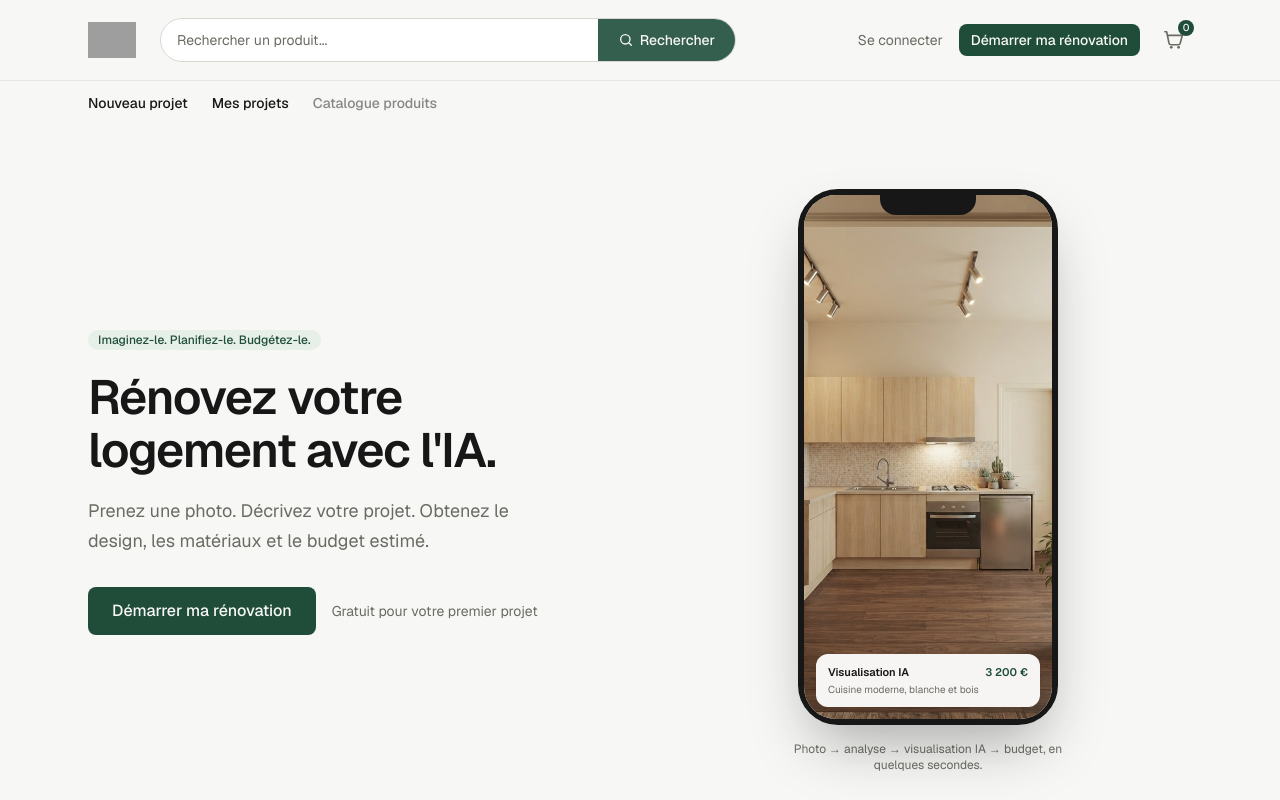
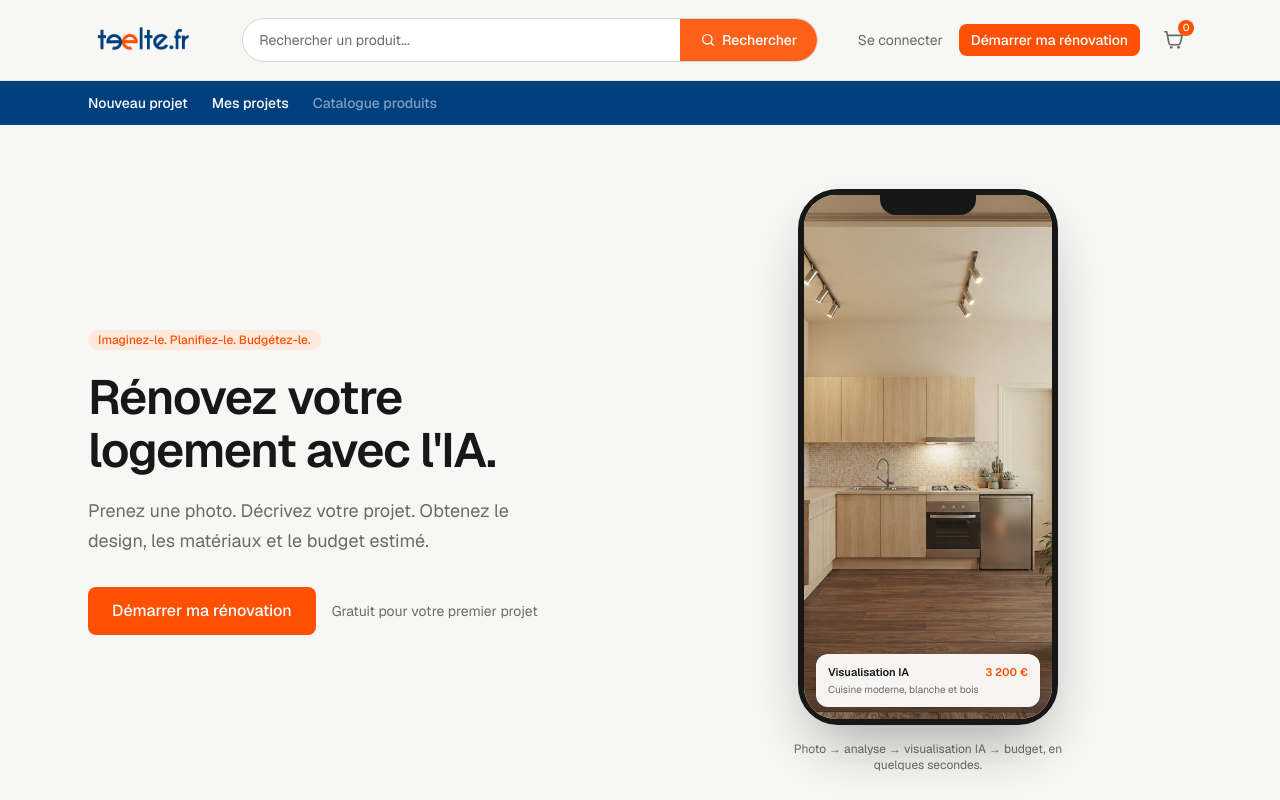
Before and after one commit to MamaTS108/home-score, a Next.js app: page / in a window 1280 px wide. Shown: the top 800 px of the page. Built offline with nearby package versions, Linux system fonts and the light colour scheme; no server answers; grey boxes are pictures that could not be loaded.

Commit message:
Fix accent colors and logo file that were never applied

```diff
--- a/src/app/globals.css
+++ b/src/app/globals.css
@@ -1,11 +1,5 @@
 @import "tailwindcss";
 
-/*
-  HOME SCORE design tokens (spec section 17)
-  Light theme only, references: Linear / Notion / Stripe / Houzz / IKEA.
-  No dark mode for the MVP — the product is meant to feel calm, editorial,
-  photography-led, not a "tech AI gimmick" UI.
-*/
 :root {
   --background: #f7f7f5;
   --surface: #ffffff;
@@ -14,11 +8,15 @@
   --border: #e6e5e0;
   --border-strong: #d8d6cf;
 
-  /* deep, natural green accent */
-  --accent: #1f4d3a;
-  --accent-hover: #163a2b;
-  --accent-soft: #e7efe9;
-  --accent-foreground: #f7f7f5;
+  --accent: #ff5003;
+  --accent-hover: #e04600;
+  --accent-soft: #ffe9dd;
+  --accent-foreground: #ffffff;
+
+  --secondary: #003f7d;
+  --secondary-hover: #00305f;
+  --secondary-soft: #dde8f3;
+  --secondary-foreground: #ffffff;
 
   --danger: #b3432b;
   --danger-soft: #f6e9e4;
@@ -38,6 +36,10 @@
   --color-accent-hover: var(--accent-hover);
   --color-accent-soft: var(--accent-soft);
   --color-accent-foreground: var(--accent-foreground);
+  --color-secondary: var(--secondary);
+  --color-secondary-hover: var(--secondary-hover);
+  --color-secondary-soft: var(--secondary-soft);
+  --color-secondary-foreground: var(--secondary-foreground);
   --color-danger: var(--danger);
   --color-danger-soft: var(--danger-soft);
   --radius-card: var(--radius-card);
@@ -67,35 +69,19 @@ body {
 }
 
 @keyframes fadeIn {
-  from {
-    opacity: 0;
-  }
-  to {
-    opacity: 1;
-  }
+  from { opacity: 0; }
+  to { opacity: 1; }
 }
 
 @keyframes flashPulse {
-  0% {
-    opacity: 0;
-  }
-  40% {
-    opacity: 1;
-  }
-  100% {
-    opacity: 0;
-  }
+  0% { opacity: 0; }
+  40% { opacity: 1; }
+  100% { opacity: 0; }
 }
 
 @keyframes slideUp {
-  from {
-    opacity: 0;
-    transform: translateY(8px);
-  }
-  to {
-    opacity: 1;
-    transform: translateY(0);
-  }
+  from { opacity: 0; transform: translateY(8px); }
+  to { opacity: 1; transform: translateY(0); }
 }
 
 @media (prefers-reduced-motion: reduce) {
```
Also changed, not shown: public/images/logo-teelte.png (added).
